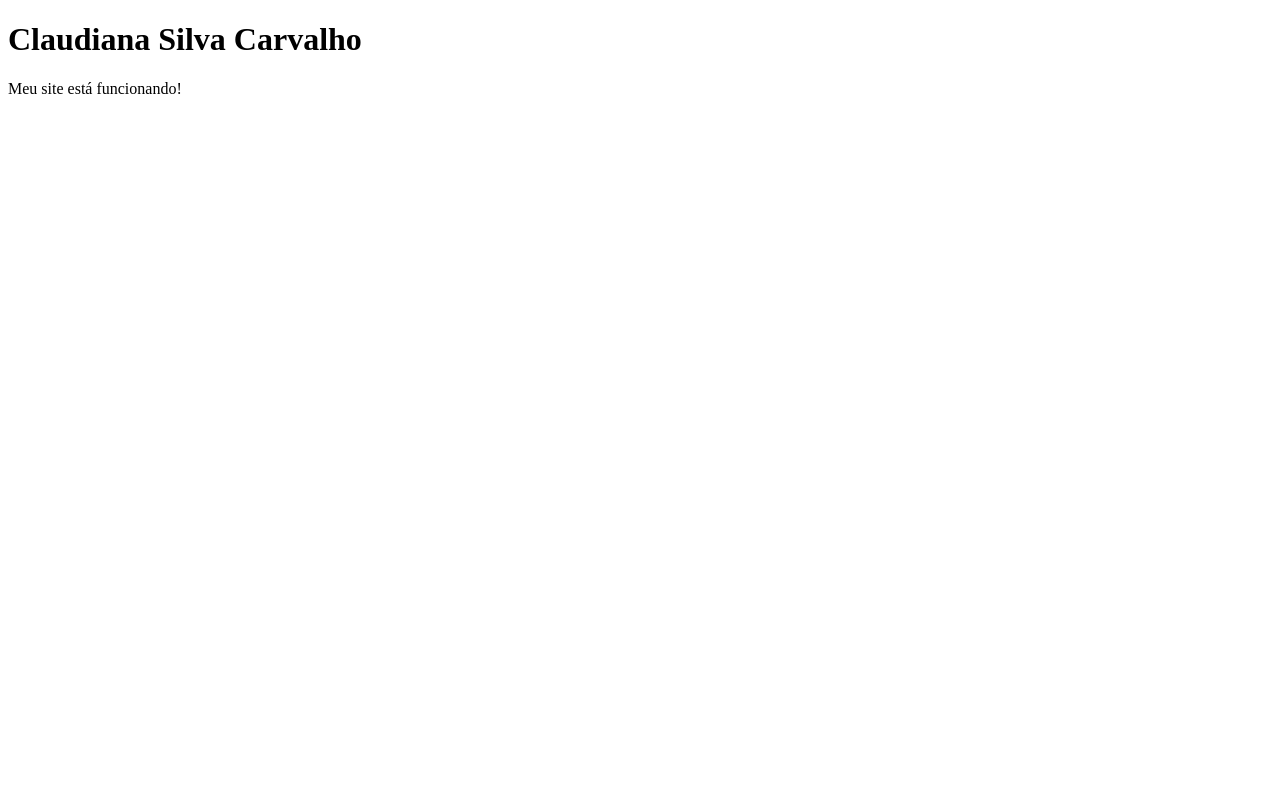
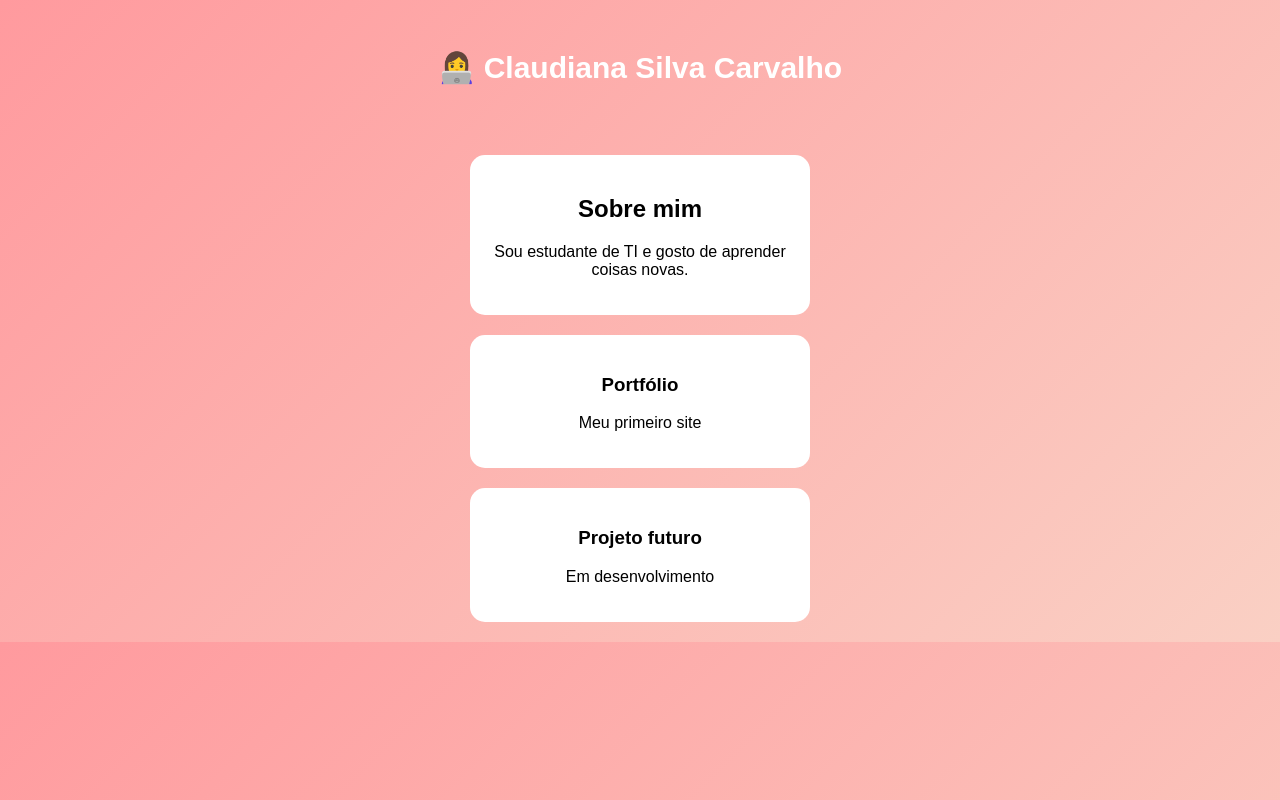
Before and after one commit to claudianafsc78-arch/meu-portfolio, a plain HTML site: page index.html in a window 1280 px wide. Drawn offline with Linux system fonts and the light colour scheme.

Commit message:
Update index.html

```diff
--- a/index.html
+++ b/index.html
@@ -1,13 +1,64 @@
 <!DOCTYPE html>
-<html>
+<html lang="pt-br">
 <head>
-<title>Teste</title>
+<meta charset="UTF-8">
+<title>Portfólio Claudiana</title>
+
+<style>
+body {
+    margin: 0;
+    font-family: Arial;
+    background: linear-gradient(135deg, #ff9a9e, #fad0c4);
+    text-align: center;
+}
+
+header {
+    padding: 50px;
+    font-size: 30px;
+    font-weight: bold;
+    color: white;
+}
+
+.card {
+    background: white;
+    margin: 20px auto;
+    padding: 20px;
+    width: 300px;
+    border-radius: 15px;
+}
+</style>
 </head>
 
 <body>
 
-<h1>Claudiana Silva Carvalho</h1>
-<p>Meu site está funcionando!</p>
+<header>
+👩‍💻 Claudiana Silva Carvalho
+</header>
+
+<div class="card">
+<h2>Sobre mim</h2>
+<p>Sou estudante de TI e gosto de aprender coisas novas.</p>
+</div>
+
+<div id="projetos"></div>
+
+<script>
+const projetos = [
+  {nome: "Portfólio", descricao: "Meu primeiro site"},
+  {nome: "Projeto futuro", descricao: "Em desenvolvimento"}
+];
+
+const area = document.getElementById("projetos");
+
+projetos.forEach(p => {
+  area.innerHTML += `
+    <div class="card">
+      <h3>${p.nome}</h3>
+      <p>${p.descricao}</p>
+    </div>
+  `;
+});
+</script>
 
 </body>
 </html>
```
